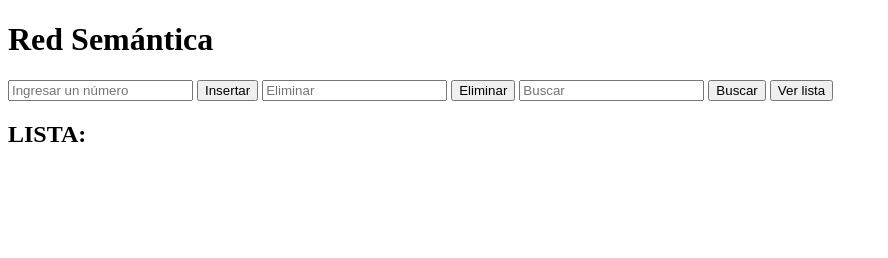
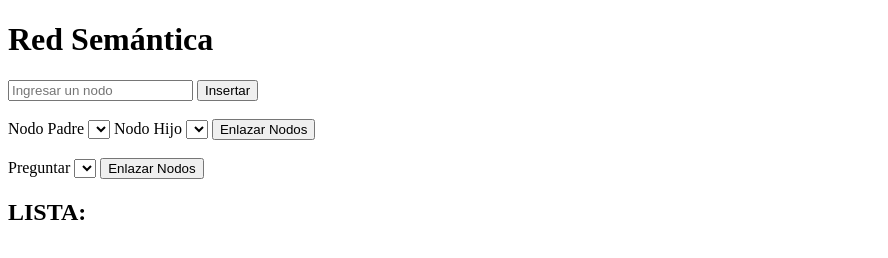
Before and after one commit to j4dev/red-semantica, a website: page index.html in a window 1280 px wide. Shown: the whole page, without its empty margins (0-888 px from the left). Drawn offline with Linux system fonts and the light colour scheme.

Commit message:
Actualizacion del index.html

```diff
--- a/index.html
+++ b/index.html
@@ -7,16 +7,17 @@
 <body>
     <h1>Red Semántica</h1>
     <form>
-        <input type="text" id="insertar" placeholder="Ingresar un número" pattern="[0-9]{1,40}"/>
-        <input type="button" value="Insertar" onClick="guardar()"/>
+        <input type="text" id="insertar" placeholder="Ingresar un nodo" />
+        <input type="button" value="Insertar" onClick=""/><br><br>
 
-        <input type="text" id="borrar" placeholder="Eliminar" pattern="[0-9]{1,40}"/>
-        <input type="button" value="Eliminar" onClick="eliminar()"/>
-
-        <input type="text" id="buscar" placeholder="Buscar" pattern="[0-9]{1,40}"/>
-        <input type="button" value="Buscar" onClick="search()"/>
-
-        <input type="button" value="Ver lista" onClick="nodos()"/>
+        Nodo Padre <select id="padre">
+        </select>
+        Nodo Hijo <select id="padre">
+        </select>
+        <input type="button" value="Enlazar Nodos" onClick=""/><br><br>
+        Preguntar <select id="padre">
+        </select>
+        <input type="button" value="Enlazar Nodos" onClick=""/>
     </form>
 
     <h2 id="texto" >LISTA:</h2>
--- a/package.json
+++ b/package.json
@@ -4,7 +4,7 @@
   "description": "",
   "main": "index.js",
   "scripts": {
-    "dev": "concurrently \"tsc -w\" \"nodemon dist/Main.js\""
+    "dev": "concurrently \"tsc -w\""
   },
   "keywords": [],
   "author": "j4dev",
```
Also changed, not shown: ts/Main.ts (+10 -1 lines), dist/Main.js, 1 other file.
